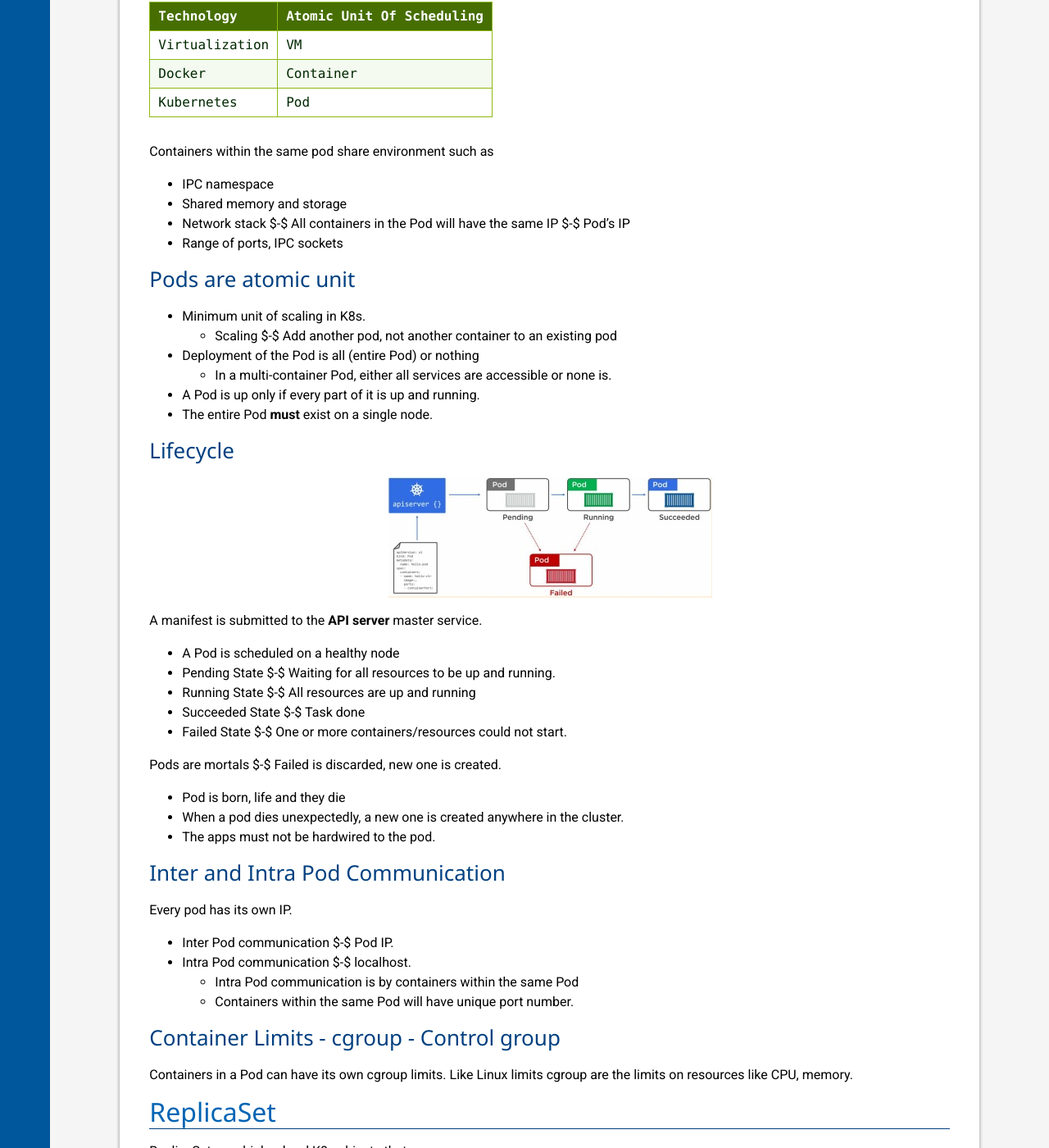
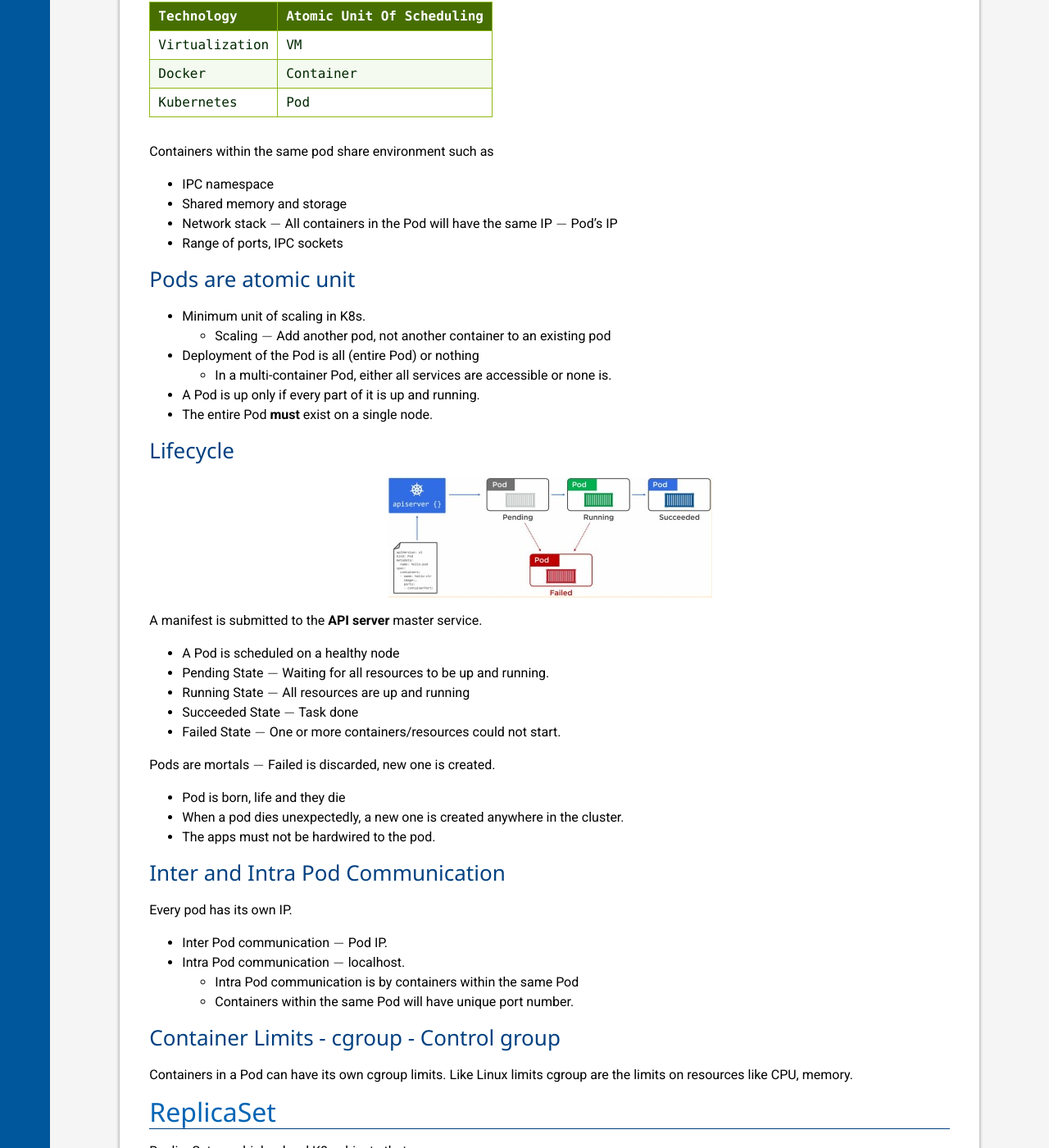
Before and after one commit to cafeduke/cafeduke.github.io, a Jekyll site: the page built from _posts/cloud/2018-07-27-kubernetes.md, in a window 1280 px wide and 1400 px high, scrolled down 3581 px. Shown: the whole window at 82% size. Built offline with Jekyll 4.4.1, drawn with Linux system fonts in a browser that asks for light colours; nearby versions of some CDN libraries; formulas are drawn with MathJax 3; some of the changed text lies outside the part shown.

Commit message:
Kube -- syntax

```diff
--- a/_posts/cloud/2018-07-27-kubernetes.md
+++ b/_posts/cloud/2018-07-27-kubernetes.md
@@ -18,12 +18,12 @@
 
 | Term             | Detail                                                       |
 | ---------------- | ------------------------------------------------------------ |
-| K8s Node         | A Kubernetes Node is any Linux host $-$ VM, bare metal or even private/public cloud instance. |
+| K8s Node         | A Kubernetes Node is any Linux host $$-$$ VM, bare metal or even private/public cloud instance. |
 | K8s Cluster      | Used interchangibly as just Kubernetes, is made up of master and worker nodes. |
 | Microservice App | A microservice app is an application made up several independent parts called **services.**. The services work together to create a meaningful application. |
 | K8s Master Node  | A collection of services that make up the control panel and are incharge of the K8s cluster. Master schedules apps, monitors worker nodes, implements changes and resonds to events. |
 | K8s Worker Node  | The app services run on the K8s worker node or just node.    |
-| Deployment       | A YAML manifest file that answers (A) What the app needs? (B) Scale $-$ How many replica apps? |
+| Deployment       | A YAML manifest file that answers (A) What the app needs? (B) Scale $$-$$ How many replica apps? |
 |                  |                                                              |
 
 # K8s Master Node
@@ -32,16 +32,16 @@
 
 ![KubeMaster](/assets/images/cloud/KubeMaster.jpg)
 
-## API Server  $-$ Brain of cluster
+## API Server $$-$$ Brain of cluster
 
 - Front end of the K8s control panel
 - Exposes REST endpoint (typically 443) that consumes JSON manifest file.
 - The JSON manifest file is validated and work defined in the manifest gets deployed.
 
-## Cluster Store $-$ Memory of cluster
+## Cluster Store $$-$$ Memory of cluster
 
 - The configuration and state of the cluster gets persisted in cluster store.
-- The cluster store is an etcd service $-$ Popular distributed, consistent key-value pair store.
+- The cluster store is an etcd service $$-$$ Popular distributed, consistent key-value pair store.
 
 ## Kube Controller Manager
 
@@ -112,13 +112,13 @@
 
 - IPC namespace
 - Shared memory and storage
-- Network stack $-$ All containers in the Pod will have the same IP $-$ Pod's IP
+- Network stack $$-$$ All containers in the Pod will have the same IP $$-$$ Pod's IP
 - Range of ports, IPC sockets
 
 ## Pods are atomic unit
 
 - Minimum unit of scaling in K8s.
-  - Scaling $-$ Add another pod, not another container to an existing pod
+  - Scaling $$-$$ Add another pod, not another container to an existing pod
 - Deployment of the  Pod is all (entire Pod) or nothing
   - In a multi-container Pod, either all services are accessible or none is.
 - A Pod is up only if every part of it is up and running.
@@ -133,12 +133,12 @@
 A manifest is submitted to the **API server** master service.
 
 - A Pod is scheduled on a healthy node
-- Pending State $-$ Waiting for all resources to be up and running.
-- Running State $-$ All resources are up and running
-- Succeeded State $-$ Task done
-- Failed State $-$ One or more containers/resources could not start.
+- Pending State $$-$$ Waiting for all resources to be up and running.
+- Running State $$-$$ All resources are up and running
+- Succeeded State $$-$$ Task done
+- Failed State $$-$$ One or more containers/resources could not start.
 
-Pods are mortals $-$ Failed is discarded, new one is created.
+Pods are mortals $$-$$ Failed is discarded, new one is created.
 
 - Pod is born, life and they die
 - When a pod dies unexpectedly, a new one is created anywhere in the cluster.
@@ -148,8 +148,8 @@
 
 Every pod has its own IP.
 
-- Inter Pod communication $-$ Pod IP.
-- Intra Pod communication $-$ localhost.
+- Inter Pod communication $$-$$ Pod IP.
+- Intra Pod communication $$-$$ localhost.
   - Intra Pod communication is by containers within the same Pod
   - Containers within the same Pod will have unique port number.
 
@@ -179,6 +179,6 @@
 - The client Pods only interact with the Service Pod.
 - If origin-server Pods scale or if few pods fail and the replacements come-up then they are seamlessly added to the Service and load-balancing keeps working.
 
-## Label $-$ Connecting Pod to Service
+## Label $$-$$ Connecting Pod to Service
 
 ![Label](/assets/images/cloud/Label.jpg)
```
